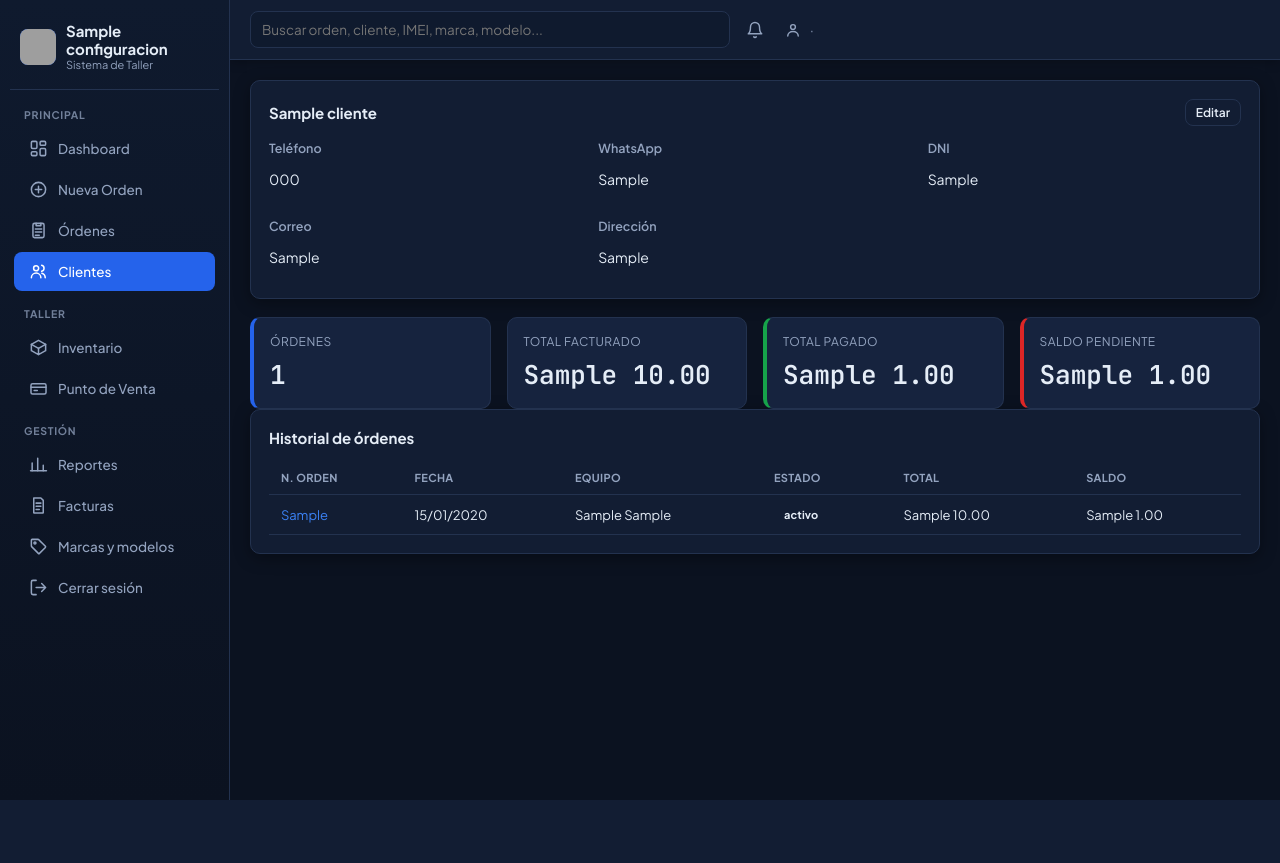
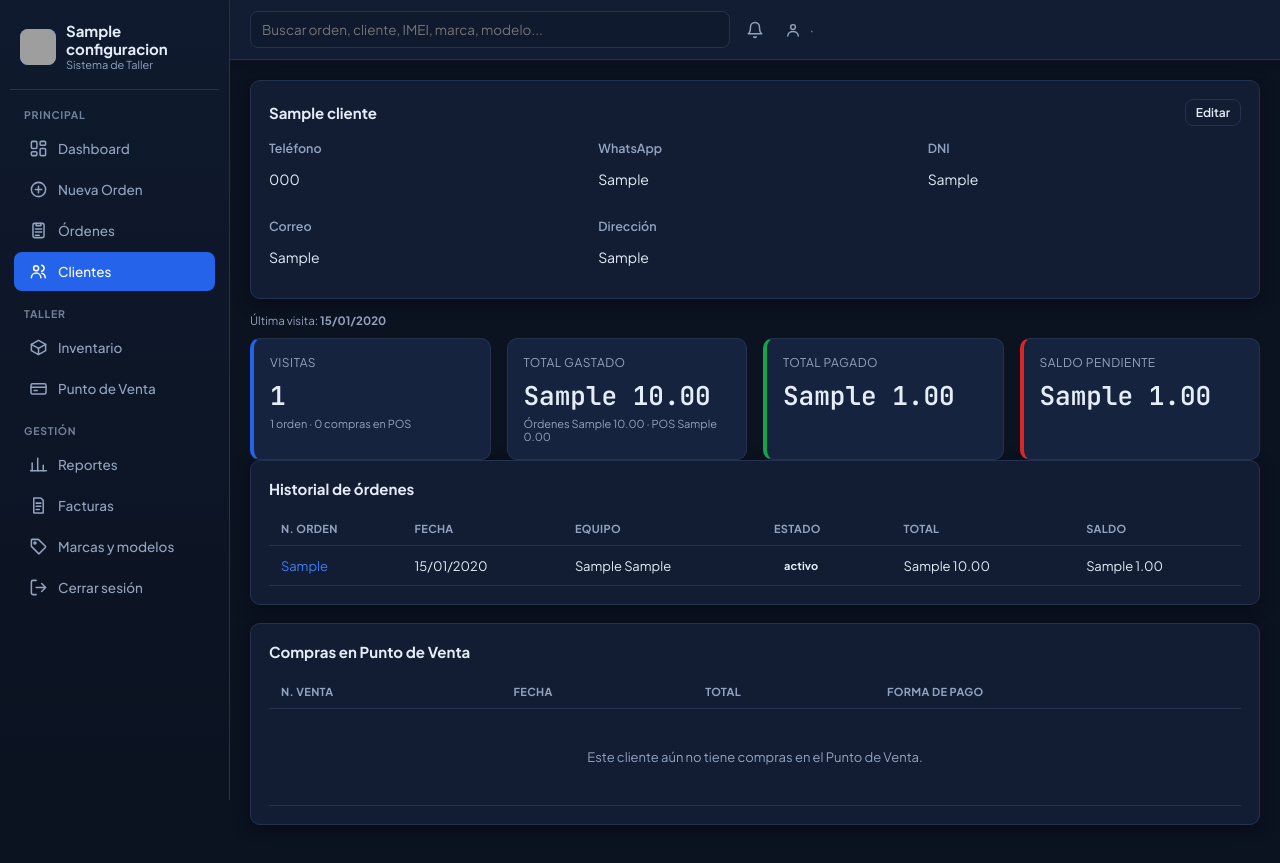
Before and after one commit to soportemovilctc-sudo/sistema-taller, a FastAPI app: page /clientes/1 in a window 1280 px wide. Before the commit the page ends 800 px from the top, so only its background shows below. Run offline with FastAPI, Linux system fonts and the light colour scheme; the visitor is signed in with stand-in values (Sample User, id 1); tables that the repository leaves empty hold one stand-in row (values such as "Sample post"); parts of the project's set-up code (start-up, migrations or seed data) failed here and were passed over; grey boxes are pictures that could not be loaded.

Commit message:
Agregar historial combinado de ordenes y compras POS en ficha de cliente

```diff
--- a/app/templates/clientes/detail.html
+++ b/app/templates/clientes/detail.html
@@ -22,9 +22,16 @@
   </div>
 </div>
 
+<p class="help" style="margin:-4px 0 10px;">
+  Última visita: <b>{{ resumen.ultima_visita|fecha if resumen.ultima_visita else 'Sin visitas todavía' }}</b>
+</p>
 <div class="grid cols-4">
-  <div class="kpi accent-blue"><div class="kpi-label">Órdenes</div><div class="kpi-value">{{ resumen.cantidad_ordenes }}</div></div>
-  <div class="kpi"><div class="kpi-label">Total facturado</div><div class="kpi-value">{{ resumen.total_facturado|moneda(config_taller().moneda) }}</div></div>
+  <div class="kpi accent-blue"><div class="kpi-label">Visitas</div><div class="kpi-value">{{ resumen.cantidad_visitas }}</div>
+    <div class="kpi-trend">{{ resumen.cantidad_ordenes }} orden{{ 'es' if resumen.cantidad_ordenes != 1 else '' }} · {{ resumen.cantidad_compras_pos }} compra{{ 's' if resumen.cantidad_compras_pos != 1 else '' }} en POS</div>
+  </div>
+  <div class="kpi"><div class="kpi-label">Total gastado</div><div class="kpi-value">{{ resumen.total_gastado|moneda(config_taller().moneda) }}</div>
+    <div class="kpi-trend">Órdenes {{ resumen.total_facturado|moneda(config_taller().moneda) }} · POS {{ resumen.total_pos|moneda(config_taller().moneda) }}</div>
+  </div>
   <div class="kpi accent-green"><div class="kpi-label">Total pagado</div><div class="kpi-value">{{ resumen.total_pagado|moneda(config_taller().moneda) }}</div></div>
   <div class="kpi accent-red"><div class="kpi-label">Saldo pendiente</div><div class="kpi-value">{{ resumen.saldo_pendiente|moneda(config_taller().moneda) }}</div></div>
 </div>
@@ -51,4 +58,25 @@
   </table>
   </div>
 </div>
+
+<div class="card">
+  <div class="card-title">Compras en Punto de Venta</div>
+  <div class="table-wrap">
+  <table>
+    <thead><tr><th>N. Venta</th><th>Fecha</th><th>Total</th><th>Forma de pago</th></tr></thead>
+    <tbody>
+      {% for v in ventas %}
+      <tr>
+        <td>{{ v.numero_venta }}</td>
+        <td>{{ v.fecha|fecha('%d/%m/%Y %H:%M') }}</td>
+        <td>{{ v.total|moneda(config_taller().moneda) }}</td>
+        <td>{{ v.forma_pago }}</td>
+      </tr>
+      {% else %}
+      <tr><td colspan="4" class="empty-state">Este cliente aún no tiene compras en el Punto de Venta.</td></tr>
+      {% endfor %}
+    </tbody>
+  </table>
+  </div>
+</div>
 {% endblock %}
```
Also changed, not shown: app/routers/clientes.py (+28 -2 lines).
